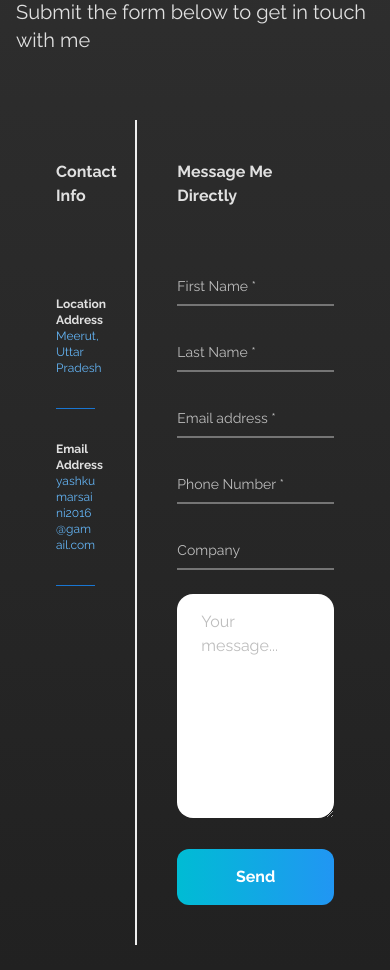
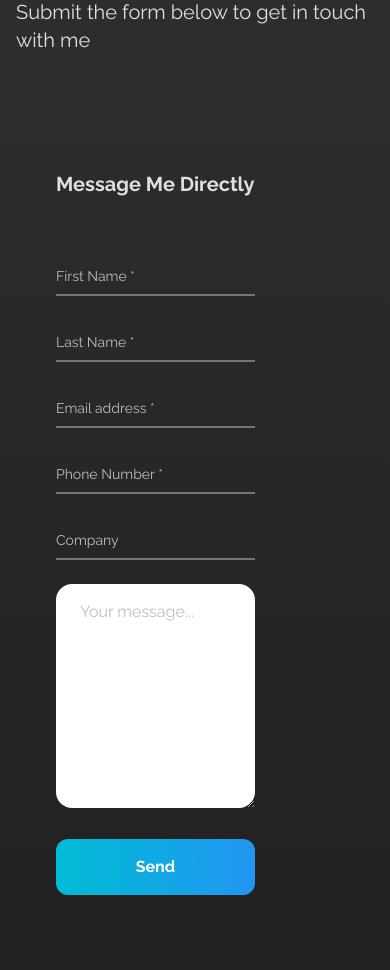
Before and after one commit to Yash28060/Portfolio, a React (Vite) app: page / in a window 390 px wide. Shown: the part 4220-5190 px from the top of the page. Built offline with nearby package versions, Linux system fonts and the light colour scheme.

Commit message:
contact bug fix

```diff
--- a/src/components/Contact.jsx
+++ b/src/components/Contact.jsx
@@ -7,18 +7,20 @@ function Contact() {
         name="contact"
         className=" h-full dark:text-gray-300"
       >
-      <div className="flex flex-col p-4 justify-center max-w-screen-lg mx-auto h-full">
+        <div className="flex flex-col p-4 justify-center max-w-screen-lg mx-auto h-full  ">
           <div className="pb-8">
             <p className="text-4xl font-bold inline border-b-4 border-gray-500">
               Contact
             </p>
-          <p className="py-6 text-xl mt-10">Submit the form below to get in touch with me</p>
+            <p className="py-6 text-xl mt-10">
+              Submit the form below to get in touch with me
+            </p>
           </div>
           <div className="relative flex min-h-screen flex-col justify-center overflow-hidden">
             <div className="bg-white dark:bg-transparent max-w-4xl mx-auto w-full">
               <div className="grid grid-cols-6 h-full">
-                <div className="bg-blue-50 dark:bg-transparent p-10 col-span-2">
-                  <h2 className="mb-14 font-bold sm:text-xl md:text-2xl  dark:text-gray-300 before:block before:absolute before:bg-sky-300 before:content[''] relative before:w-20 before:h-1 before:-skew-y-3 before:-bottom-4">
+                <div className="bg-blue-50 dark:bg-transparent p-10 col-span-2 sm:block hidden ">
+                  <h2 className="mb-14 font-bold md:text-2xl  dark:text-gray-300 before:block before:absolute before:bg-sky-300 before:content[''] relative before:w-20 before:h-1 before:-skew-y-3 before:-bottom-4">
                     {" "}
                     Contact Info
                   </h2>
@@ -34,10 +36,9 @@ function Contact() {
                       yashkumarsaini2016@gamail.com
                     </span>
                   </p>
-
                 </div>
-                <div className=" dark:bg-transparent border-l-2 p-10 col-span-4">
-                  <h2 className="mb-14 font-bold sm:text-xl md:text-2xl dark:text-gray-300 before:block before:absolute before:bg-sky-300 before:content[''] relative before:w-20 before:h-1 before:-skew-y-3 before:-bottom-4">
+                <div className="dark:bg-transparent sm:border-l-2 sm:p-10 p-0 ml-10  col-span-4 items-center justify-center  ">
+                  <h2 className="mb-14 font-bold text-xl   md:text-2xl dark:text-gray-300 before:block before:absolute before:bg-sky-300 before:content[''] relative before:w-20 before:h-1 before:-skew-y-3 before:-bottom-4">
                     Message Me Directly
                   </h2>
                   <form action="https://getform.io/f/pbqgegwb" method="POST">
```
Lines whose indentation alone changed are shown as unchanged.
